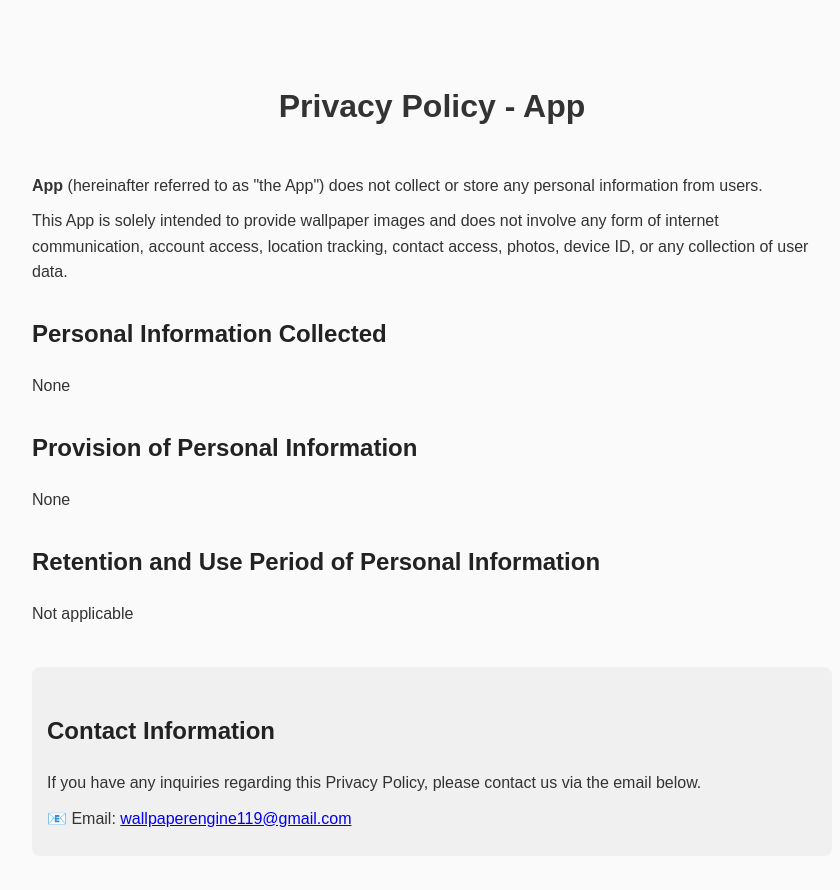
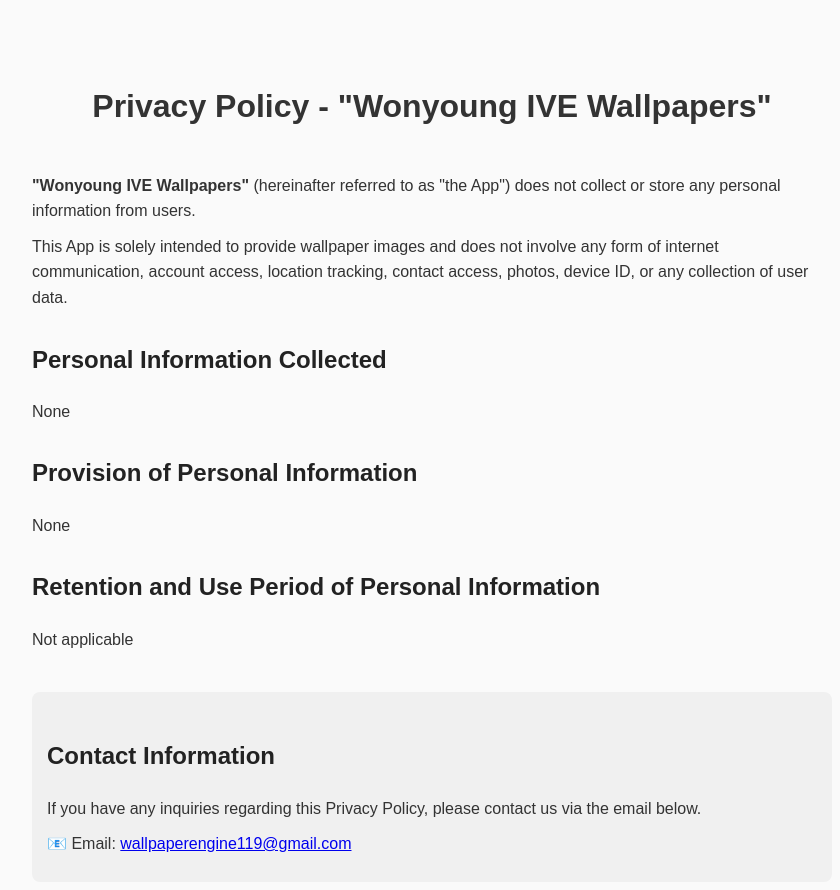
Before and after one commit to chillenglish0/privacy_policy_ive_wonyoung, a plain HTML site: page index.html in a window 1280 px wide. Shown: the whole page, without its empty margins (208-1048 px from the left). Drawn offline with Linux system fonts and the light colour scheme.

Commit message:
Update and rename index_wallpapers.html to index.html

```diff
--- a/index_wallpapers.html
+++ b/index.html
@@ -2,7 +2,7 @@
 <html lang="en">
 <head>
   <meta charset="UTF-8">
-  <title>Privacy Policy - App</title>
+  <title>Privacy Policy - "Wonyoung IVE Wallpapers"</title>
   <style>
     body {
       font-family: Arial, Helvetica, sans-serif;
@@ -33,9 +33,9 @@
   </style>
 </head>
 <body>
-  <h1>Privacy Policy - App</h1>
+  <h1>Privacy Policy - "Wonyoung IVE Wallpapers"</h1>
 
-  <p><strong>App</strong> (hereinafter referred to as "the App") does not collect or store any personal information from users.</p>
+  <p><strong>"Wonyoung IVE Wallpapers"</strong> (hereinafter referred to as "the App") does not collect or store any personal information from users.</p>
   <p>This App is solely intended to provide wallpaper images and does not involve any form of internet communication, account access, location tracking, contact access, photos, device ID, or any collection of user data.</p>
 
   <h2>Personal Information Collected</h2>
```
